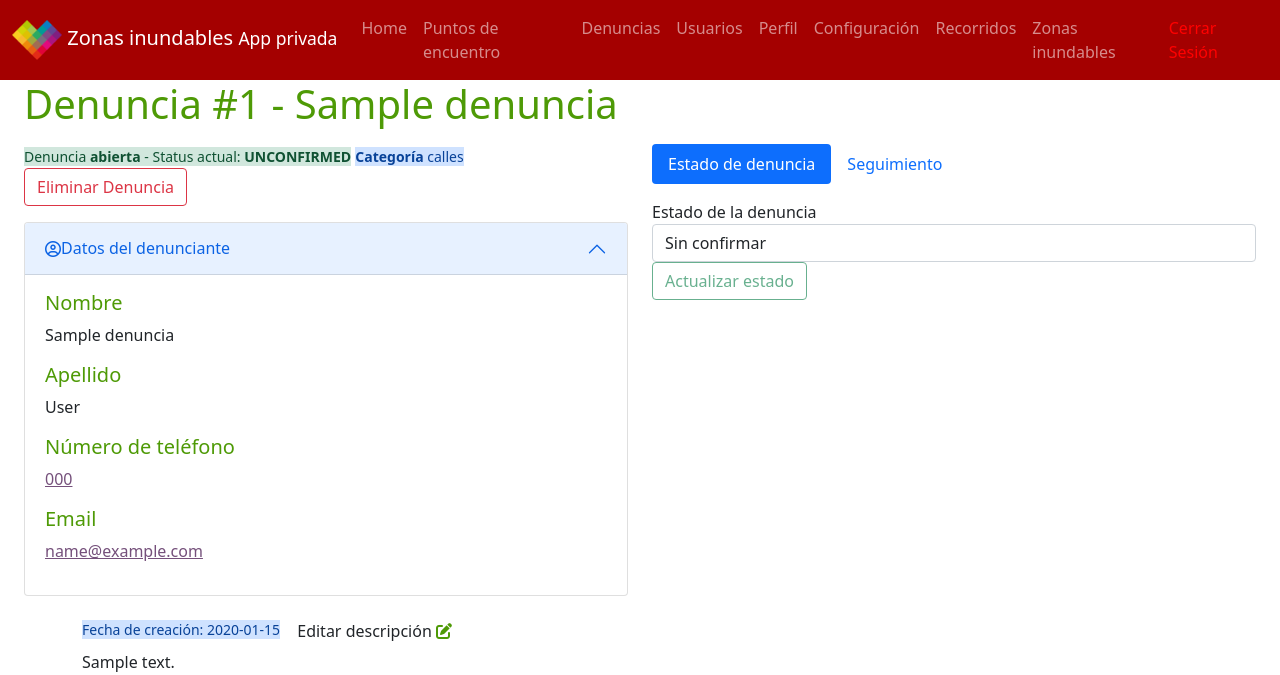
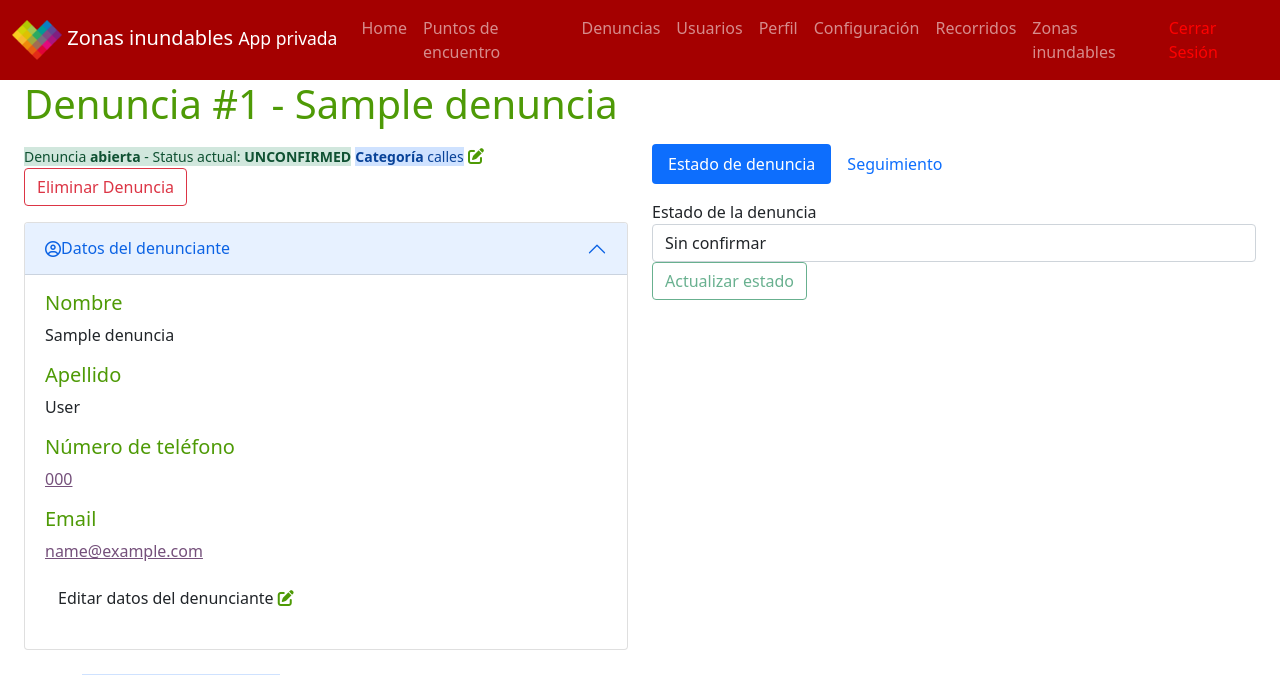
Before and after one commit to lautarocurotto/ProyectoDeSoftware2021, a Flask app: page /denuncia/1 in a window 1280 px wide, after a click on "Datos del denunciante". Shown: the top 675 px of the page. Run offline with Flask 2, Linux system fonts and the light colour scheme; the visitor is signed in with stand-in values (Sample User, id 1); data comes from the database, SQL or seed files in the repository; tables that the repository leaves empty hold one stand-in row (values such as "Sample post"); some libraries are stand-ins or nearby versions.

Commit message:
Updates de Denuncia

```diff
--- a/app/__init__.py
+++ b/app/__init__.py
@@ -81,8 +81,12 @@ def create_app(environment="development"):
     app.add_url_rule("/denuncia/set-status", "denuncia_set_status", denuncia.set_status, methods=["POST"])
     app.add_url_rule("/denuncia/update-seguimiento", "denuncia_update_seguimiento", denuncia.update_seguimiento, methods=["POST"])
     app.add_url_rule("/denuncia/delete", "denuncia_delete", denuncia.delete_denuncia, methods=["POST"])
+    # muchos setters de denuncia
     app.add_url_rule("/denuncia/set_coordenadas", "denuncia_set_coordenadas", denuncia.set_coordenadas, methods=["POST"])
     app.add_url_rule("/denuncia/set_descripcion", "denuncia_set_descripcion", denuncia.set_descripcion, methods=["POST"])
+    app.add_url_rule("/denuncia/set_denunciante", "denuncia_set_denunciante", denuncia.set_denunciante, methods=["POST"])
+    app.add_url_rule("/denuncia/set_categoria", "denuncia_set_categoria", denuncia.set_categoria, methods=["POST"])
+
 
     app.add_url_rule("/zonas","zonas_index",zonas.index,methods=["POST", "GET"])
     app.add_url_rule("/zonas/show/<int:id>","zonas_show",zonas.show)
--- a/app/resources/denuncia.py
+++ b/app/resources/denuncia.py
@@ -7,6 +7,7 @@ from app.helpers.auth import authenticated, check_permission
 from app.models.seguimiento import Seguimiento
 from app.models.categoria import Categoria
 from app.models.usuario import Usuario
+from email_validator import validate_email, EmailNotValidError
 
 from app.db import db
 
@@ -22,38 +23,16 @@ def index():
 
 def show(id):
     """Obtener y mostrar una denuncia para gestionar"""
+
     if not authenticated(session) or not check_permission(session["id"], "denuncia_update"):
         abort(401)
 
-    return render_template("denuncia/show.html", denuncia=Denuncia.query.get_or_404(id))
+    categorias = []
 
-def set_status():
-    """Método para setear un estado a la denuncia"""
-    if not authenticated(session) or not check_permission(session["id"], "denuncia_update") and (request.form["status"] == '' and request.form["id"] == ''):
-        abort(401)
+    if not request.args.get("edit-categoria") == None:
+        categorias = Categoria.query.all()
 
-    if not request.form["status"] in status_names:
-        abort(500)
-
-    denuncia = Denuncia.query.get_or_404(request.form["id"])
-
-    denuncia.status = request.form["status"]
-
-    # En caso de que se re-abra la denuncia, borrar la fecha de clsed_at
-    if(request.form["status"] == "CLOSED"):
-        denuncia.closed_at = datetime.now()
-    else:
-        denuncia.closed_at = ""
-
-
-    try:
-        db.session.commit()
-        flash("Estado de denuncia actualizado")
-    except:
-        print("Error @ denuncia#set_status()")
-        flash("Error")
-
-    return redirect(url_for('denuncia_show', id = request.form["id"]))
+    return render_template("denuncia/show.html", denuncia=Denuncia.query.get_or_404(id), categorias = categorias)
 
 def update_seguimiento():
     if not authenticated(session) or not check_permission(session["id"], "denuncia_update") and (request.form["seguimientos"] == '' and request.form["id"] == ''):
@@ -169,6 +148,8 @@ def set_coordenadas():
 
     return redirect(url_for('denuncia_show', id = request.form["id"]))
 
+# ============================== SETTERS ==========================================
+
 def set_descripcion():
     if not authenticated(session) or not check_permission(session["id"], "denuncia_update"):
         abort(401)
@@ -185,3 +166,85 @@ def set_descripcion():
         flash("Error al intentar actualizar la descripción")
 
     return redirect(url_for('denuncia_show', id = request.form["id"]))
+
+def set_denunciante():
+    if not authenticated(session) or not check_permission(session["id"], "denuncia_update"):
+        abort(401)
+
+    postdata = request.form
+
+    if (postdata["id"] == ''):
+        flash("Error!")
+        return redirect(url_for('denuncias'))
+
+    denuncia = Denuncia.query.get_or_404(postdata["id"])
+
+    if postdata["denunciante_name"] != '':
+        denuncia.denunciante_name = postdata["denunciante_name"]
+
+    if postdata["denunciante_last_name"] != '':
+        denuncia.denunciante_last_name = postdata['denunciante_last_name']
+
+    if postdata["denunciante_email"] != '':
+        try:
+            validate_email(postdata["denunciante_email"])
+            denuncia.denunciante_email = postdata["denunciante_email"]
+        except EmailNotValidError:
+            flash("Email inválido")
+            return redirect(url_for('denuncia_show', id = postdata["id"]))
+
+    if postdata["denunciante_phone"] != '':
+        denuncia.denunciante_phone = postdata["denunciante_phone"]
+
+    try:
+        db.session.commit()
+        flash("Denunciante actualizado")
+    except:
+        flash("Error")
+
+    return redirect(url_for('denuncia_show', id = postdata["id"]))
+
+def set_status():
+    """Método para setear un estado a la denuncia"""
+    if not authenticated(session) or not check_permission(session["id"], "denuncia_update") and (request.form["status"] == '' and request.form["id"] == ''):
+        abort(401)
+
+    if not request.form["status"] in status_names:
+        abort(500)
+
+    denuncia = Denuncia.query.get_or_404(request.form["id"])
+
+    denuncia.status = request.form["status"]
+
+    # En caso de que se re-abra la denuncia, borrar la fecha de clsed_at
+    if(request.form["status"] == "CLOSED"):
+        denuncia.closed_at = datetime.now()
+    else:
+        denuncia.closed_at = ""
+
+
+    try:
+        db.session.commit()
+        flash("Estado de denuncia actualizado")
+    except:
+        print("Error @ denuncia#set_status()")
+        flash("Error")
+
+    return redirect(url_for('denuncia_show', id = request.form["id"]))
+
+def set_categoria():
+    if not authenticated(session) or not check_permission(session["id"], "denuncia_update") and request.form["id"] == '':
+        abort(401)
+
+    postdata = request.form
+
+    if postdata["categoria"] != '':
+        Denuncia.query.get_or_404(request.form["id"]).category_id = postdata["categoria"]
+
+    try:
+        db.session.commit()
+        flash("Categoría actualizada")
+    except:
+        flash("Error!")
+
+    return redirect(url_for('denuncia_show', id = request.form["id"]))
--- a/app/templates/denuncia/show.html
+++ b/app/templates/denuncia/show.html
@@ -27,7 +27,27 @@
                 {% if denuncia.status == "CLOSED" %}
                     <small class="alert-danger">Cerrada el {{denuncia.closed_at}}</small>
                 {% endif %}
+
+                {% if request.args.get("edit-categoria") == "1" %}
+                <div class="mb-3">
+                    <form action="{{url_for('denuncia_set_categoria')}}" method="POST">
+                        <input type="hidden" name="id" value="{{denuncia.id}}">
+
+                        <select class="form-control" name="categoria" id="categoria">
+                            {% for categoria in categorias %}
+                                <option {{'selected' if denuncia.categoria.id == categoria.id}} value="{{categoria.id}}">{{categoria.name}}</option>
+                            {% endfor %}
+                        </select>
+
+                        <input type="submit" value="Cambiar categoría" class="btn btn-outline-success">
+                        <a class="btn btn-outline-secondary" href="{{url_for('denuncia_show', id = denuncia.id)}}">Cancelar</a>
+                    </form>
+                </div>
+                {% else %}
                 <small class="alert-primary"><strong>Categoría</strong> {{denuncia.categoria.name}}</small>
+                <a href="{{url_for('denuncia_show', id = denuncia.id)}}?edit-categoria=1"><i class="fas fa-edit color2"></i></a>
+                {% endif %}
+
                 {% if tiene_permiso(session["id"], "denuncia_destroy") %}
                 <form action="{{url_for('denuncia_delete')}}" onsubmit="return confirm('¿Está seguro que desea eliminar esta denuncia?');" method="POST">
                     <input type="hidden" name="id" value="{{denuncia.id}}">
@@ -44,8 +64,37 @@
                             <i class="far fa-user-circle"></i> Datos del denunciante
                         </button>
                       </h2>
-                      <div id="collapseDenunciante" class="accordion-collapse collapse" aria-labelledby="headingDenunciante" data-bs-parent="#accordionDenunciante">
+                      <div id="collapseDenunciante" class="accordion-collapse collapse {{'show' if request.args.get('edit-denunciante') == '1' }}" aria-labelledby="headingDenunciante" data-bs-parent="#accordionDenunciante">
                         <div class="accordion-body">
+                            {% if request.args.get("edit-denunciante") == "1" and tiene_permiso(session["id"], "denuncia_update") %}
+                            <div class="mb-3">
+                                <form action="{{url_for('denuncia_set_denunciante')}}" method="POST">
+                                    <input type="hidden" name="id" value="{{denuncia.id}}">
+                                    <div class="mb-3">
+                                        <label for="denunciante_name">Nombre</label>
+                                        <input type="text" value="{{denuncia.denunciante_name}}" autocomplete="false" required class="form-control" name="denunciante_name">
+                                    </div>
+
+                                    <div class="mb-3">
+                                        <label for="denunciante_last_name">Nombre</label>
+                                        <input type="text" value="{{denuncia.denunciante_last_name}}" autocomplete="false" required class="form-control" name="denunciante_last_name">
+                                    </div>
+
+                                    <div class="mb-3">
+                                        <label for="denunciante_phone">Número de teléfono</label>
+                                        <input type="text" value="{{denuncia.denunciante_phone}}" autocomplete="false" required class="form-control" name="denunciante_phone">
+                                    </div>
+
+                                    <div class="mb-3">
+                                        <label for="denunciante_email">Número de teléfono</label>
+                                        <input type="email" value="{{denuncia.denunciante_email}}" autocomplete="false" required class="form-control" name="denunciante_email">
+                                    </div>
+
+                                    <input type="submit" value="Guardar cambios" class="btn btn-outline-success">
+                                    <a class="btn btn-outline-secondary" href="{{url_for('denuncia_show', id = denuncia.id)}}">Cancelar</a>
+                                </form>
+                            </div>
+                            {% else %}
                             <div class="mb-3">
                                 <h5>Nombre</h5>
                                 <p>{{denuncia.denunciante_name}}</p>
@@ -55,7 +104,11 @@
                                 <p><a href="phone:{{denuncia.denunciante_phone}}">{{denuncia.denunciante_phone}}</a></p>
                                 <h5>Email</h5>
                                 <p><a href="mailto:{{denuncia.denunciante_email}}">{{denuncia.denunciante_email}}</a></p>
+                                {% if tiene_permiso(session["id"], "denuncia_update") %}
+                                <a href="{{url_for('denuncia_show', id = denuncia.id)}}?edit-denunciante=1" class="btn">Editar datos del denunciante <i class="fas fa-edit color2"></i></a>
+                                {% endif %}
                             </div>
+                            {% endif %}
                         </div>
                       </div>
                     </div>
```
